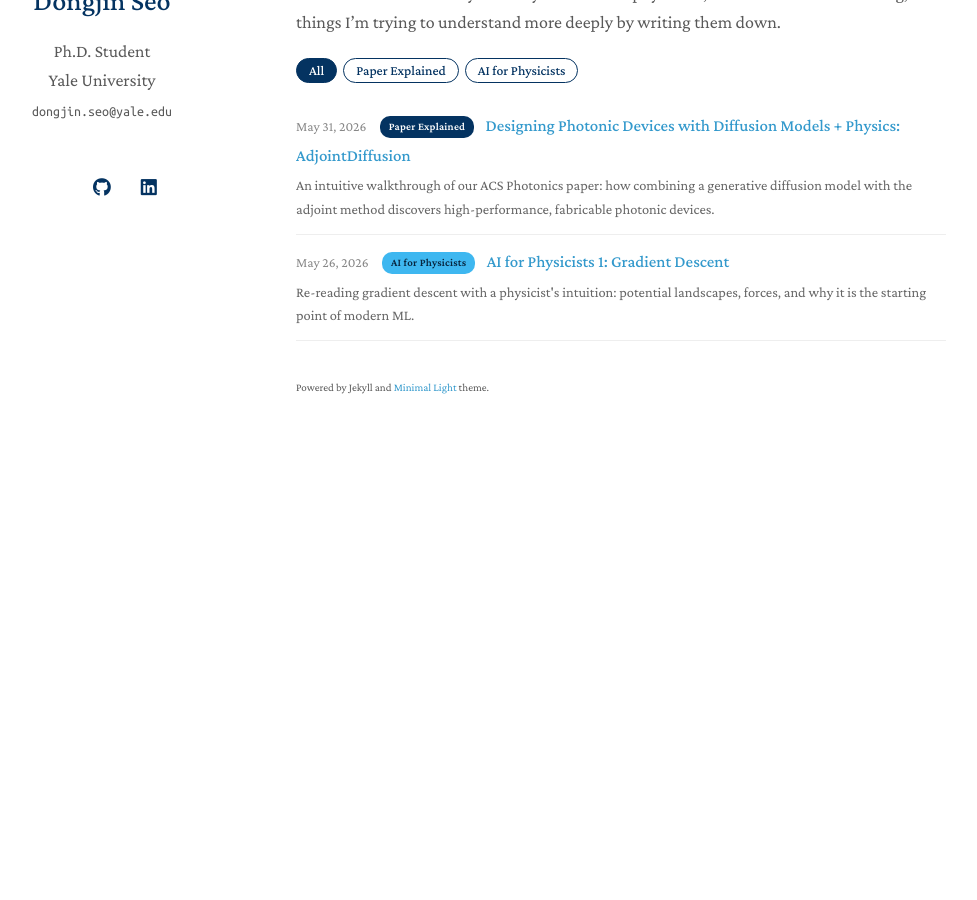
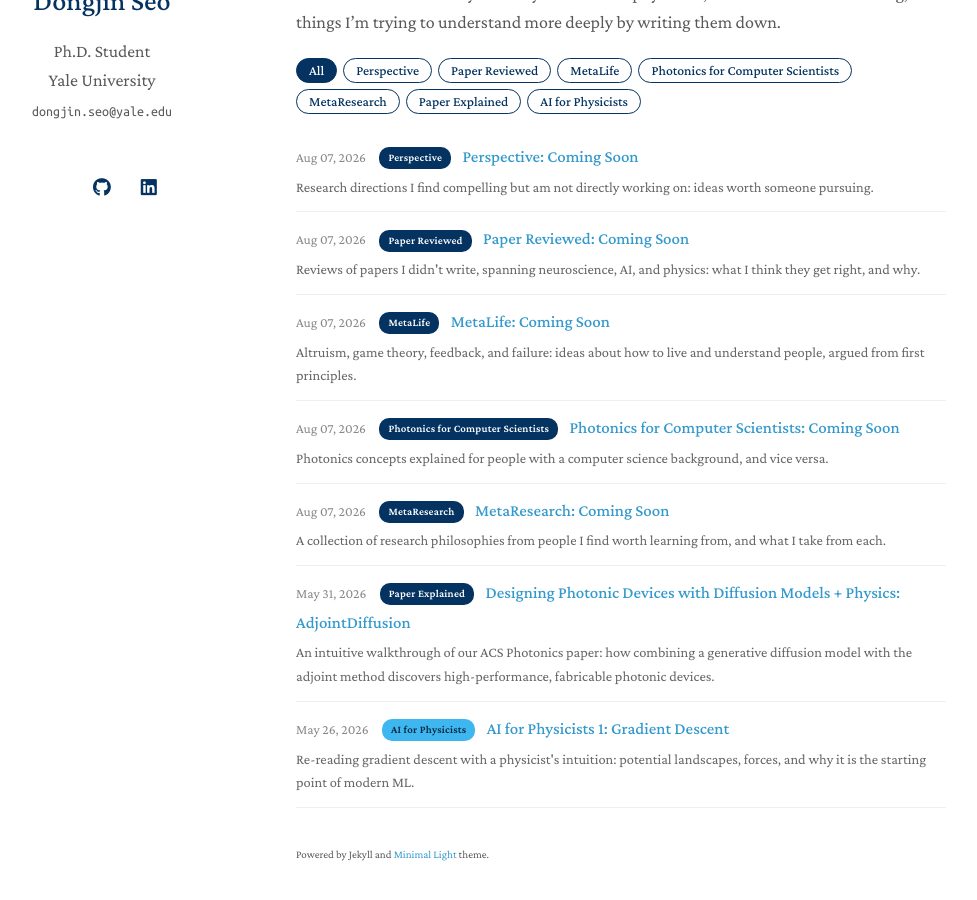
Before and after one commit to DongjinSeoAP/DongjinSeoAP.github.io, a Jekyll site: the page built from blog.md, in a window 1280 px wide and 1152 px high, cut to the strip 214-1114 px from the top of the window. Shown: the whole strip, without its empty margins (174-1151 px from the left). Built offline with Jekyll 4.4.1, drawn with Linux system fonts in a browser that asks for light colours; a style sheet for code colours, icons or effects is not loaded.

Commit message:
Remove Notes page, add new blog labels, rewrite Research Interests intro
Drop the Notes page and its nav link since it duplicated Blog's purpose.
Add stub posts for six new blog labels (MetaResearch, Photonics for
Computer Scientists, MetaLife, Paper Reviewed, Perspective) so they show
up in the blog filter ahead of full posts. Replace the Research Interests
intro with a short framing of the research goal.

Co-Authored-By: Claude Sonnet 5 <noreply@anthropic.com>

```diff
--- a/_layouts/homepage.html
+++ b/_layouts/homepage.html
@@ -101,7 +101,6 @@
         <a href="{{ '/' | relative_url }}#research">Research</a>
         <a href="{{ '/' | relative_url }}#publications">Publications</a>
         <a href="{{ '/blog' | relative_url }}">Blog</a>
-        <a href="{{ '/notes' | relative_url }}">Notes</a>
         <a href="{{ site.cv_link | relative_url }}">CV</a>
       </nav>
 
--- /dev/null
+++ b/_posts/2026-08-07-metalife-coming-soon.md
@@ -0,0 +1,21 @@
+---
+layout: homepage
+title: "MetaLife: Coming Soon"
+date: 2026-08-07 00:00:02
+label: "MetaLife"
+description: "Altruism, game theory, feedback, and failure: ideas about how to live and understand people, argued from first principles."
+---
+
+<h2 style="margin: 2px 0px -15px;"><u>MetaLife: Coming Soon</u></h2>
+
+<br>
+
+<small><em>{{ page.date | date: "%B %d, %Y" }}</em></small>
+
+<br><br>
+
+This label is for ideas about life that don't fit neatly into research: altruism examined through game theory, what power reveals about character, and why feedback and failure matter for updating your model of the world. Full posts coming soon.
+
+<br>
+
+<small>← [Back to Blog]({{ '/blog/' | relative_url }})</small>
--- /dev/null
+++ b/_posts/2026-08-07-metaresearch-coming-soon.md
@@ -0,0 +1,21 @@
+---
+layout: homepage
+title: "MetaResearch: Coming Soon"
+date: 2026-08-07 00:00:00
+label: "MetaResearch"
+description: "A collection of research philosophies from people I find worth learning from, and what I take from each."
+---
+
+<h2 style="margin: 2px 0px -15px;"><u>MetaResearch: Coming Soon</u></h2>
+
+<br>
+
+<small><em>{{ page.date | date: "%B %d, %Y" }}</em></small>
+
+<br><br>
+
+This label will collect notes on how different researchers actually think: how they choose problems, what they optimize for, and what their taste looks like in practice. Full posts coming soon.
+
+<br>
+
+<small>← [Back to Blog]({{ '/blog/' | relative_url }})</small>
--- /dev/null
+++ b/_posts/2026-08-07-paper-reviewed-coming-soon.md
@@ -0,0 +1,21 @@
+---
+layout: homepage
+title: "Paper Reviewed: Coming Soon"
+date: 2026-08-07 00:00:03
+label: "Paper Reviewed"
+description: "Reviews of papers I didn't write, spanning neuroscience, AI, and physics: what I think they get right, and why."
+---
+
+<h2 style="margin: 2px 0px -15px;"><u>Paper Reviewed: Coming Soon</u></h2>
+
+<br>
+
+<small><em>{{ page.date | date: "%B %d, %Y" }}</em></small>
+
+<br><br>
+
+This label is for papers other people wrote that I found worth reading closely, across neuroscience, AI, physics, and wherever else the ideas take me. Full posts coming soon.
+
+<br>
+
+<small>← [Back to Blog]({{ '/blog/' | relative_url }})</small>
--- /dev/null
+++ b/_posts/2026-08-07-perspective-coming-soon.md
@@ -0,0 +1,21 @@
+---
+layout: homepage
+title: "Perspective: Coming Soon"
+date: 2026-08-07 00:00:04
+label: "Perspective"
+description: "Research directions I find compelling but am not directly working on: ideas worth someone pursuing."
+---
+
+<h2 style="margin: 2px 0px -15px;"><u>Perspective: Coming Soon</u></h2>
+
+<br>
+
+<small><em>{{ page.date | date: "%B %d, %Y" }}</em></small>
+
+<br><br>
+
+This label is for research directions that aren't tied to my own work but seem like good ideas to me, worth writing down so someone (maybe me, later) picks them up. Full posts coming soon.
+
+<br>
+
+<small>← [Back to Blog]({{ '/blog/' | relative_url }})</small>
--- /dev/null
+++ b/_posts/2026-08-07-photonics-for-computer-scientists-coming-soon.md
@@ -0,0 +1,21 @@
+---
+layout: homepage
+title: "Photonics for Computer Scientists: Coming Soon"
+date: 2026-08-07 00:00:01
+label: "Photonics for Computer Scientists"
+description: "Photonics concepts explained for people with a computer science background, and vice versa."
+---
+
+<h2 style="margin: 2px 0px -15px;"><u>Photonics for Computer Scientists: Coming Soon</u></h2>
+
+<br>
+
+<small><em>{{ page.date | date: "%B %d, %Y" }}</em></small>
+
+<br><br>
+
+This label will cover photonics ideas translated into language a computer scientist already has: what a waveguide is, why phase matters, and where the analogies to computation break down. Full posts coming soon.
+
+<br>
+
+<small>← [Back to Blog]({{ '/blog/' | relative_url }})</small>
--- a/notes.md
+++ /dev/null
@@ -1,33 +0,0 @@
----
-layout: homepage
-title: Notes
-permalink: /notes/
----
-
-<h2 style="margin: 2px 0px -15px;"><u>Notes</u></h2>
-
-<br>
-
-Short technical notes, derivations, and learning summaries — things that don't need a full blog post but I'd like to keep accessible.
-
-<div class="project-grid">
-  <div class="project-card">
-    <span class="tag">Coming soon</span>
-    <h4>Backpropagation as the Adjoint Method</h4>
-    <p>Why ML's backprop and physics' adjoint sensitivity analysis are the same algorithm.</p>
-  </div>
-  <div class="project-card">
-    <span class="tag">Coming soon</span>
-    <h4>FDTD in 10 Equations</h4>
-    <p>A minimal, self-contained derivation of finite-difference time-domain.</p>
-  </div>
-  <div class="project-card">
-    <span class="tag">Coming soon</span>
-    <h4>Diffusion Models for Physicists</h4>
-    <p>Score matching, Langevin dynamics, and the Fokker-Planck connection.</p>
-  </div>
-</div>
-
-<br>
-
-<em>This page will grow as I write things down. If you're looking for longer essays, check the <a href="{{ '/blog/' | relative_url }}">Blog</a>.</em>
```
Also changed, not shown: index.md (+7 -0 lines).
